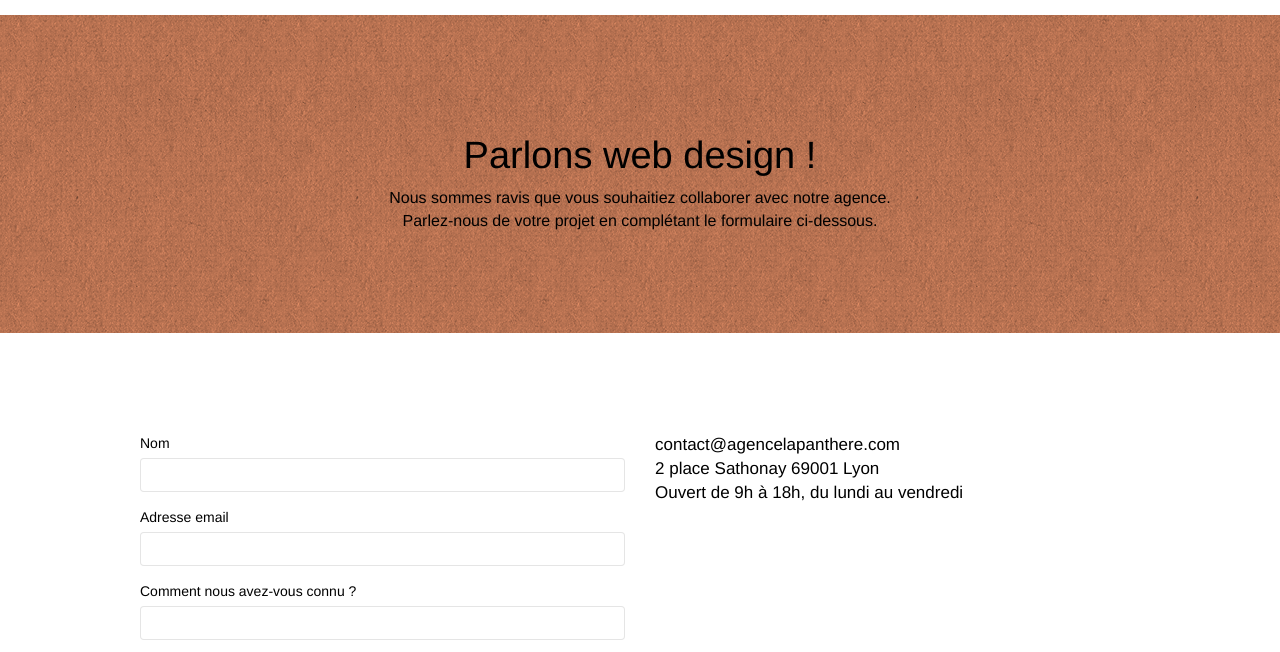
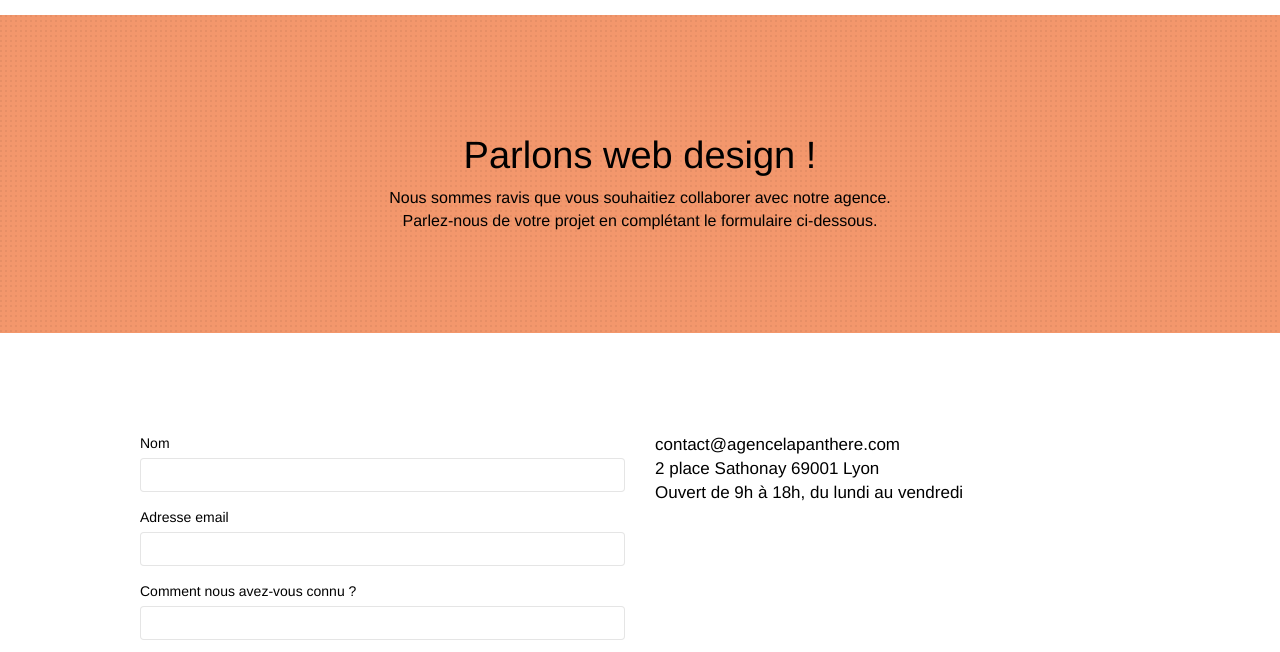
Before and after one commit to Vincentdergal/P4new, a plain HTML site: page page2.html in a window 1280 px wide. Shown: the part 77-729 px from the top of the page. Drawn offline with Linux system fonts and the light colour scheme; files that its build step writes are made by us from their sources; a script that the page names is missing.

Commit message:
tc white

```diff
--- a/css/style.css
+++ b/css/style.css
@@ -93,7 +93,6 @@ a:hover {
 }
 
 .texture-paper::before {
-    background: url("../img/texture-paper.png");
     background-size: 280px 280px;
 }
 
```
